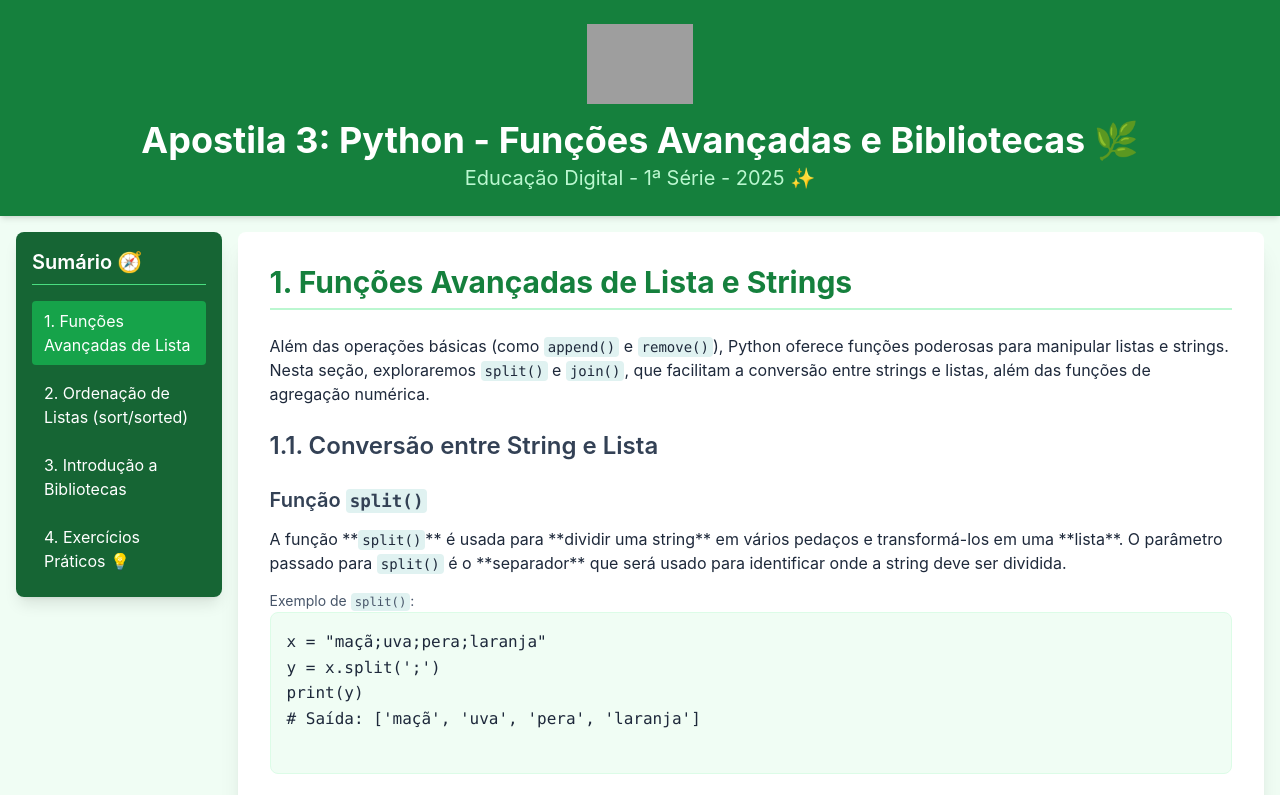
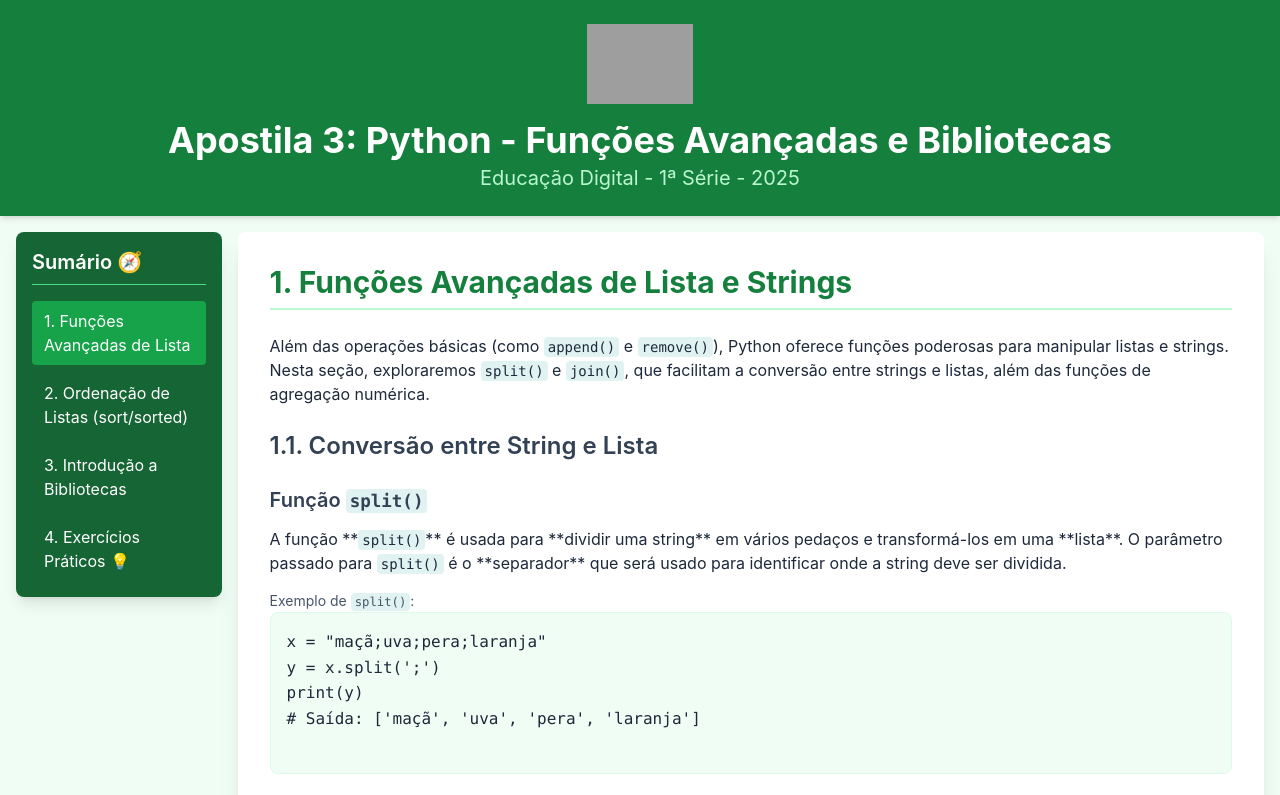
Before and after one commit to lucassantoscsa/apostila-python-2025, a plain HTML site: page ap3/index.html in a window 1280 px wide. Shown: the top 795 px of the page. Drawn offline with nearby package versions, Linux system fonts and the light colour scheme; grey boxes are pictures that could not be loaded.

Commit message:
Update index.html

```diff
--- a/ap3/index.html
+++ b/ap3/index.html
@@ -79,8 +79,8 @@
     <header class="bg-green-700 text-white p-6 shadow-md">
         <div class="container mx-auto max-w-7xl text-center flex flex-col items-center">
             <img src="https://www.colegiosantoantonio.com.br/wp-content/uploads/2019/06/nova-logo-colegio-santo-antonio-logotipo.png" alt="Logo Colégio Santo Antônio" class="max-h-20 mb-4">
-            <h1 class="text-3xl md:text-4xl font-bold">Apostila 3: Python - Funções Avançadas e Bibliotecas 🌿</h1>
-            <p class="text-lg md:text-xl mt-1 text-green-200">Educação Digital - 1ª Série - 2025 ✨</p>
+            <h1 class="text-3xl md:text-4xl font-bold">Apostila 3: Python - Funções Avançadas e Bibliotecas</h1>
+            <p class="text-lg md:text-xl mt-1 text-green-200">Educação Digital - 1ª Série - 2025</p>
         </div>
     </header>
 
```
